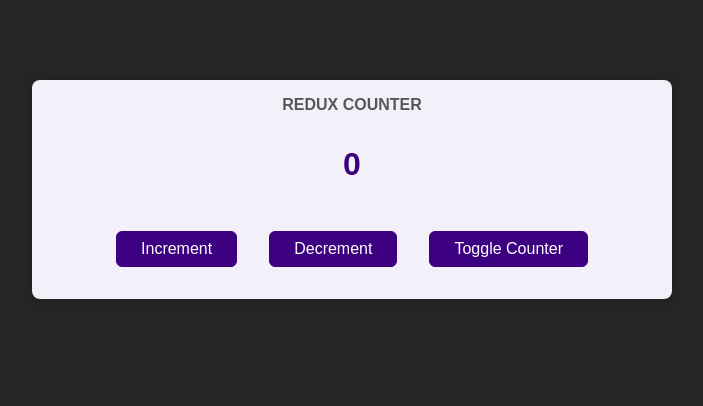
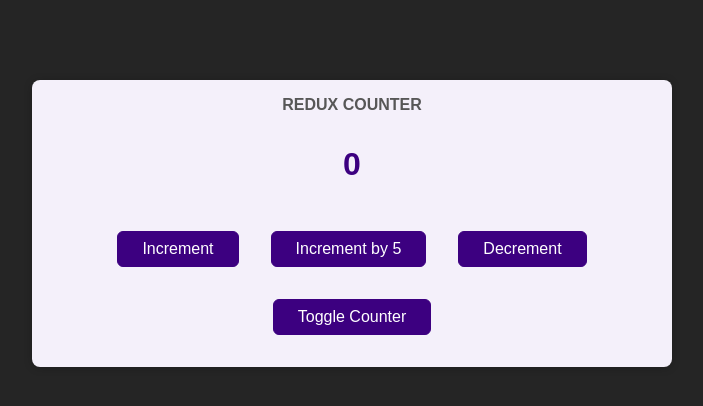
Before and after one commit to AmitSaha018/udemy_redux, a React (Create React App) app: page / in a window 1280 px wide. Shown: the top 406 px of the page, without its empty margins (288-991 px from the left). Built offline with nearby package versions, Linux system fonts and the light colour scheme.

Commit message:
Showing increment by payload.

```diff
--- a/src/components/Counter.js
+++ b/src/components/Counter.js
@@ -8,6 +8,9 @@ const Counter = () => {
 
   const incrementHandler = () => {
     dispatch({ type: "increment" });
+   };
+  const incrementby5Handler = () => {
+    dispatch({ type: "incrementby5" , payload: 5 });
    };
 
   const decrementHandler = () => {
@@ -22,6 +25,7 @@ const Counter = () => {
       <h1>Redux Counter</h1>
       {show && <div className={classes.value}>{ counter }</div>}
       <button onClick={incrementHandler}>Increment</button>
+      <button onClick={incrementby5Handler}>Increment by 5</button>
       <button onClick={decrementHandler}>Decrement</button>
       <button onClick={toggleCounterHandler}>Toggle Counter</button>
     </main>
--- a/src/store/index.js
+++ b/src/store/index.js
@@ -7,6 +7,12 @@ const counterReducer = (state = initialState, action) => {
         return {
             ...state,
             counter: state.counter + 1
+      }
+  }
+    if (action.type === "incrementby5") {
+        return {
+            ...state,
+            counter: state.counter + action.payload
       }
   }
     if (action.type === "decrement") {
```
